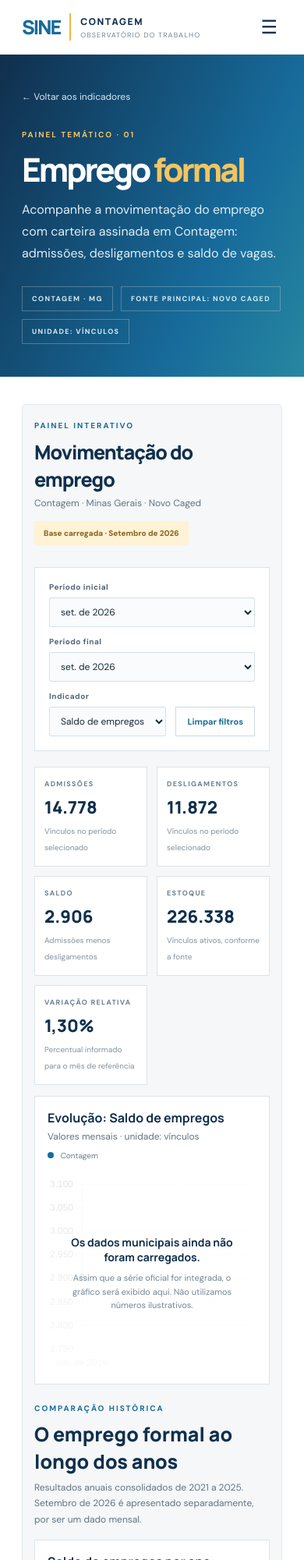
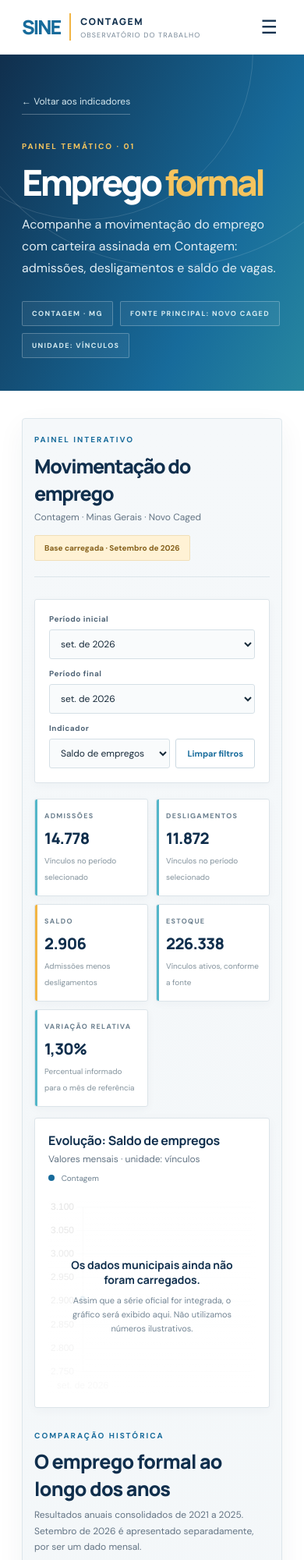
Before and after one commit to laviniahott-commits/sine-contagem, a plain HTML site: page emprego-formal.html in a window 390 px wide. Shown: the top 2000 px of the page at 78% size. Drawn offline with nearby package versions, Linux system fonts and the light colour scheme.

Commit message:
Refina identidade visual do painel de emprego formal

```diff
--- a/styles.css
+++ b/styles.css
@@ -61,3 +61,63 @@
 @media(max-width:900px){.site-footer .footer-main.footer-expanded{grid-template-columns:1fr 2fr!important;gap:28px!important}.site-footer .footer-social{grid-column:1/-1;border-top:1px solid rgba(255,255,255,.14);padding-top:22px;grid-template-columns:repeat(3,minmax(0,1fr))}}
 @media(max-width:600px){.site-footer .footer-main.footer-expanded{grid-template-columns:1fr!important;gap:25px!important;padding:38px 22px!important}.site-footer .footer-secretariat{border:0;border-top:1px solid rgba(255,255,255,.16);border-bottom:1px solid rgba(255,255,255,.16);padding:22px 0}.site-footer .footer-team{grid-template-columns:1fr 1fr!important}.site-footer .footer-social{grid-column:auto;grid-template-columns:1fr}.site-footer .footer-bottom{display:grid;gap:8px;padding:16px 22px!important}}
 @media(max-width:380px){.site-footer .footer-team{grid-template-columns:1fr!important}}
+
+
+/* Refinamento visual do painel temático — alinhamento com a página inicial */
+.panel-hero{position:relative;isolation:isolate;overflow:hidden;padding:66px 0 58px}
+.panel-hero:before,.panel-hero:after{content:"";position:absolute;z-index:-1;border:1px solid rgba(255,255,255,.13);border-radius:50%;pointer-events:none}
+.panel-hero:before{width:570px;height:570px;right:-115px;top:-300px;transform:rotate(-18deg)}
+.panel-hero:after{width:430px;height:430px;right:65px;top:-220px}
+.panel-hero .section-wrap{position:relative}
+.panel-hero .back-link{padding:8px 0;border-bottom:1px solid rgba(255,255,255,.28);transition:color .2s,border-color .2s}
+.panel-hero .back-link:hover{color:#fff;border-color:var(--gold)}
+.panel-hero h1{max-width:760px;font-size:clamp(46px,6.5vw,76px);letter-spacing:-3.5px}
+.panel-hero> .section-wrap>p{max-width:620px}
+.panel-tags{gap:9px}
+.panel-tags span{background:rgba(255,255,255,.055);border-radius:2px}
+.panel-content{padding-top:58px}
+.dashboard-shell{padding:30px;background:linear-gradient(180deg,#f5f8fa 0%,#f2f6f8 100%);border:1px solid #dce6eb;border-radius:4px;box-shadow:0 12px 35px rgba(16,47,77,.055)}
+.dashboard-top{padding-bottom:20px;border-bottom:1px solid #dce5ea}
+.dashboard-top h2{letter-spacing:-1.2px}
+.data-status{border:1px solid #f0dfb8}
+.dashboard-filters{border-radius:3px;box-shadow:0 3px 12px rgba(16,47,77,.035)}
+.dashboard-filters select{min-width:155px;border-radius:3px;transition:border-color .2s,box-shadow .2s}
+.dashboard-filters select:focus{outline:none;border-color:var(--blue);box-shadow:0 0 0 3px rgba(23,107,155,.12)}
+.filter-reset,.download-button{border-radius:3px;transition:background .2s,color .2s,border-color .2s}
+.filter-reset:not(:disabled):hover,.download-button:not(:disabled):hover{background:var(--navy);border-color:var(--navy);color:#fff}
+.kpi-grid{grid-template-columns:repeat(5,minmax(0,1fr));gap:10px}
+.kpi-card{position:relative;overflow:hidden;border-radius:3px;min-width:0;box-shadow:0 3px 12px rgba(16,47,77,.035)}
+.kpi-card:before{content:"";position:absolute;left:0;top:0;bottom:0;width:3px;background:var(--cyan)}
+.kpi-card:nth-child(3):before{background:var(--gold)}
+.kpi-card strong{font-size:clamp(20px,2vw,26px);letter-spacing:-.7px}
+.chart-card,.table-card,.sector-card{border-radius:3px;box-shadow:0 3px 14px rgba(16,47,77,.035)}
+.chart-card{padding:24px}
+.chart-heading h3,.table-heading h3{letter-spacing:-.25px}
+.chart-area{min-height:240px}
+.annual-chart-intro{padding:5px 0 2px}
+.annual-chart-intro h3{letter-spacing:-.7px}
+.annual-september-note{border-radius:0 3px 3px 0}
+.table-card,.sector-card{padding:24px}
+table tbody tr:hover{background:#f7fafb}
+th{white-space:nowrap}
+.official-grid{grid-template-columns:repeat(2,minmax(0,1fr));gap:14px}
+.official-card{position:relative;border-radius:3px;min-height:220px;padding:27px;transition:transform .2s,border-color .2s,box-shadow .2s}
+.official-card:before{content:"";position:absolute;left:0;top:0;right:0;height:3px;background:linear-gradient(90deg,var(--blue),var(--cyan))}
+.official-card:hover{transform:translateY(-3px);border-color:#b7d2dc;box-shadow:0 10px 24px rgba(16,47,77,.07)}
+.official-card h3{letter-spacing:-.4px}
+.howto{border-left:3px solid var(--gold);border-radius:0 3px 3px 0}
+.method-card{padding-top:42px}
+.method-card h2{letter-spacing:-.7px}
+@media(max-width:1000px){
+  .kpi-grid{grid-template-columns:repeat(3,minmax(0,1fr))}
+}
+@media(max-width:760px){
+  .panel-hero{padding:44px 0 42px}
+  .panel-content{padding-top:35px}
+  .dashboard-shell{padding:20px 15px}
+  .kpi-grid{grid-template-columns:repeat(2,minmax(0,1fr))}
+  .official-grid{grid-template-columns:1fr}
+  .official-card{min-height:0;padding:23px}
+  .official-card p{min-height:0}
+  .chart-card,.table-card,.sector-card{padding:17px}
+}
```
